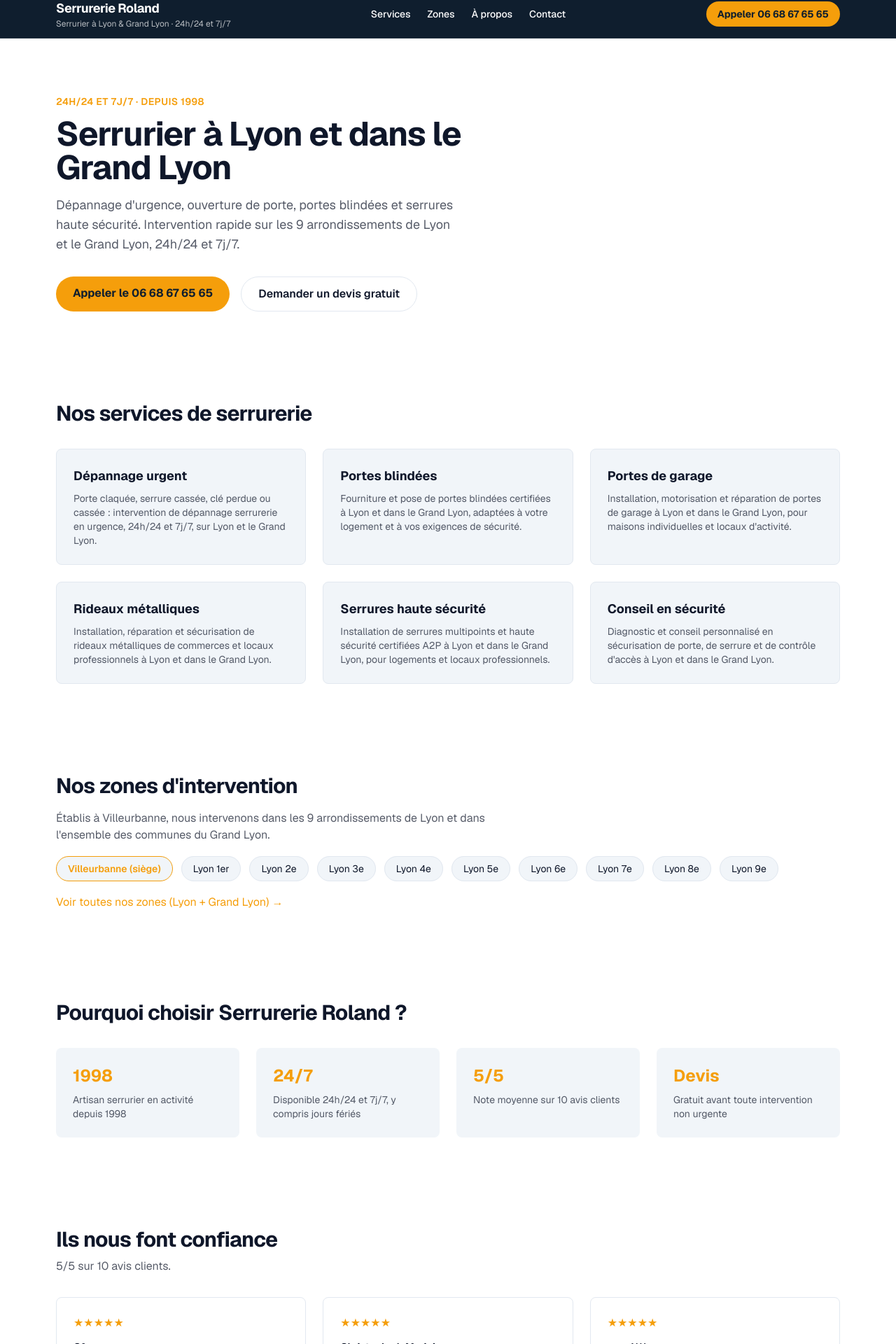
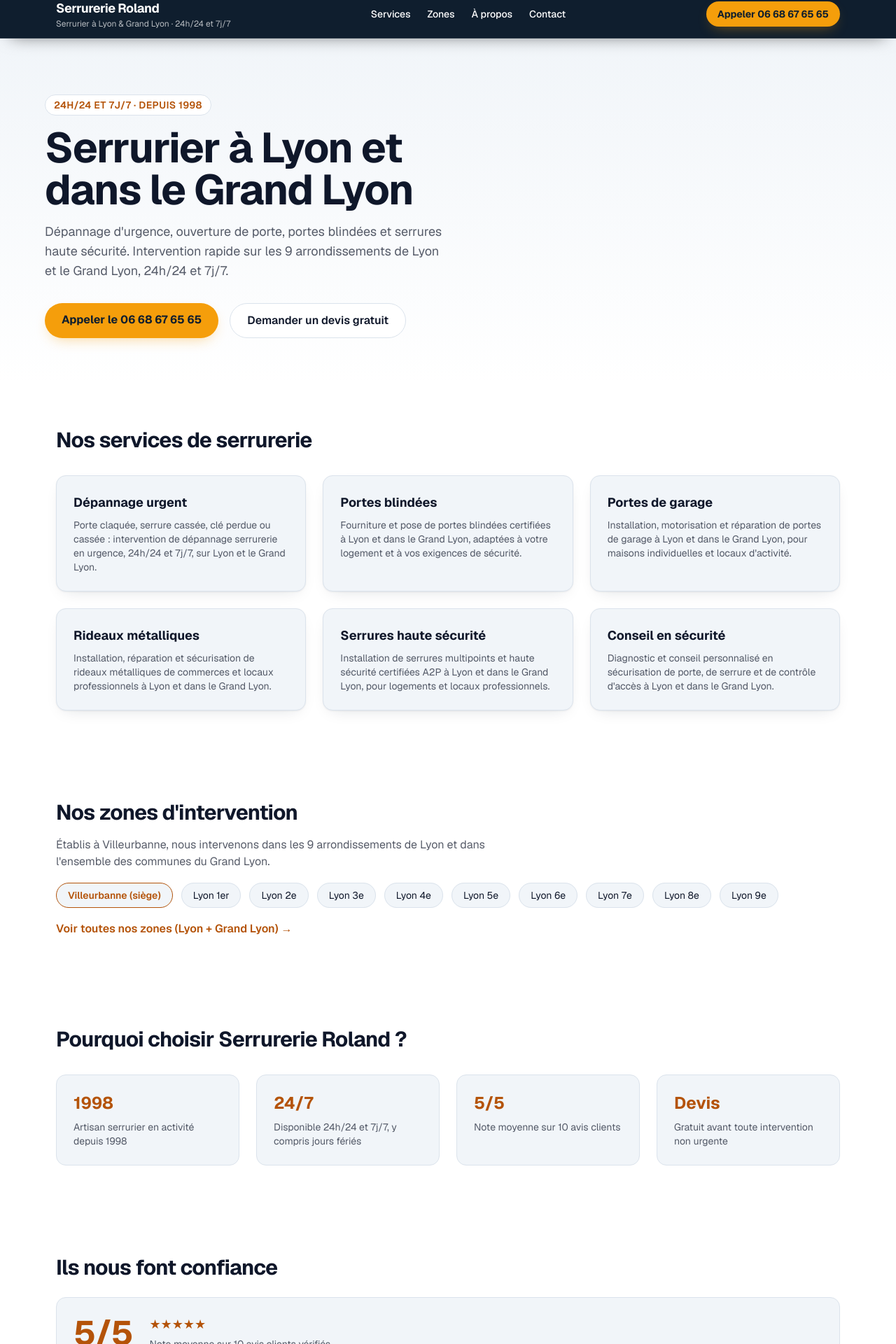
Before and after one commit to zboobinn/serrureriev2, a Next.js app: page / in a window 1280 px wide. Shown: the part 14-1934 px from the top of the page at 70% size. Built offline with nearby package versions, Linux system fonts and the light colour scheme; no server answers.

Commit message:
lot 1 et 2

```diff
--- a/src/app/globals.css
+++ b/src/app/globals.css
@@ -2,32 +2,58 @@
 
 /*
  * Palette Serrurerie Roland — professionnel, rassurant, orienté urgence.
- *   brand   : bleu ardoise très sombre (métal), fond header/footer
- *   accent  : ambre chaud, réservé aux CTA (appel, devis)
- *   surface : fonds clairs de contenu
+ *   brand        : bleu ardoise très sombre (métal), fond header/footer
+ *   brand-2      : bleu ardoise intermédiaire, pour la profondeur (dégradés,
+ *                  cartes sombres) sans casser le contraste du texte blanc
+ *   accent       : ambre chaud — réservé aux FONDS (boutons) et au texte sur
+ *                  fond sombre. Contraste insuffisant en texte sur fond clair
+ *                  (~2:1) : ne jamais l'utiliser en texte sur blanc/surface.
+ *   accent-strong: ambre foncé — texte accent sur fond clair (AA, ratio ≥ 4.5:1)
+ *   surface      : fond clair de contenu (niveau 1)
+ *   surface-2    : fond clair de contenu (niveau 2, alternance de sections)
+ *   border       : bordure neutre à teinte acier
  */
 :root {
   --background: #ffffff;
   --foreground: #0f172a; /* slate-900 */
 
   --brand: #0f1e2e; /* bleu nuit métal */
+  --brand-2: #1e2f42; /* bleu nuit métal, un ton au-dessus (profondeur) */
   --brand-foreground: #f8fafc;
-  --accent: #f59e0b; /* ambre */
+
+  --accent: #f59e0b; /* ambre — fonds boutons / texte sur fond sombre uniquement */
   --accent-foreground: #0f1e2e;
+  --accent-strong: #b45309; /* ambre foncé — texte accent sur fond clair (AA) */
 
   --surface: #f1f5f9; /* slate-100 */
-  --border: #e2e8f0; /* slate-200 */
+  --surface-2: #e8edf3; /* légèrement plus soutenu, pour l'alternance */
+  --border: #dbe3ec; /* acier clair */
+
+  --radius-card: 0.875rem;
+  --radius-pill: 9999px;
+
+  --shadow-card: 0 1px 2px rgba(15, 30, 46, 0.06), 0 8px 24px -12px rgba(15, 30, 46, 0.18);
+  --shadow-cta: 0 8px 20px -8px rgba(245, 158, 11, 0.45);
 }
 
 @theme inline {
   --color-background: var(--background);
   --color-foreground: var(--foreground);
   --color-brand: var(--brand);
+  --color-brand-2: var(--brand-2);
   --color-brand-foreground: var(--brand-foreground);
   --color-accent: var(--accent);
   --color-accent-foreground: var(--accent-foreground);
+  --color-accent-strong: var(--accent-strong);
   --color-surface: var(--surface);
+  --color-surface-2: var(--surface-2);
   --color-border: var(--border);
+
+  --radius-card: var(--radius-card);
+  --radius-pill: var(--radius-pill);
+
+  --shadow-card: var(--shadow-card);
+  --shadow-cta: var(--shadow-cta);
 
   --font-sans: var(--font-geist-sans);
 }
@@ -35,3 +61,27 @@
 body {
   font-family: var(--font-sans), Arial, Helvetica, sans-serif;
 }
+
+@layer components {
+  /* Anneau de focus clavier pour les éléments interactifs sur fond clair. */
+  .focus-ring {
+    outline: none;
+  }
+  .focus-ring:focus-visible {
+    outline: none;
+    box-shadow:
+      0 0 0 2px var(--background),
+      0 0 0 4px var(--accent-strong);
+  }
+
+  /* Idem, pour les éléments interactifs sur fond sombre (brand). */
+  .focus-ring-invert {
+    outline: none;
+  }
+  .focus-ring-invert:focus-visible {
+    outline: none;
+    box-shadow:
+      0 0 0 2px var(--brand),
+      0 0 0 4px var(--accent);
+  }
+}
--- a/src/app/page.tsx
+++ b/src/app/page.tsx
@@ -37,12 +37,13 @@ export default function Home() {
         schema={[localBusinessSchema(), faqSchema(breadcrumbFaqItems)]}
       />
 
-      {/* Hero */}
-      <section className="mx-auto max-w-6xl px-4 pt-12 pb-16 sm:pt-20">
-        <p className="text-sm font-semibold uppercase tracking-wide text-accent">
+      {/* Hero — pas d'image (LCP = le texte, aucun poids visuel supplémentaire) */}
+      <section className="relative overflow-hidden bg-linear-to-b from-surface to-background px-4 pt-12 pb-16 sm:pt-20">
+        <div className="mx-auto max-w-6xl">
+          <p className="inline-flex items-center gap-2 rounded-pill border border-border bg-background px-3 py-1 text-sm font-semibold uppercase tracking-wide text-accent-strong">
             {SITE.openingHours.label} · Depuis {SITE.foundingYear}
           </p>
-        <h1 className="mt-3 max-w-2xl text-4xl font-bold tracking-tight sm:text-5xl">
+          <h1 className="mt-4 max-w-2xl text-4xl font-bold tracking-tight text-balance sm:text-5xl md:text-6xl">
             Serrurier à Lyon et dans le Grand Lyon
           </h1>
           <p className="mt-4 max-w-xl text-lg text-foreground/70">
@@ -54,16 +55,17 @@ export default function Home() {
           <div className="mt-8 flex flex-wrap gap-4">
             <a
               href={telHref}
-            className="rounded-full bg-accent px-6 py-3 font-bold text-accent-foreground"
+              className="focus-ring rounded-pill bg-accent px-6 py-3 font-bold text-accent-foreground shadow-cta transition-colors hover:bg-accent/90"
             >
               Appeler le {SITE.phone}
             </a>
             <Link
               href="/contact"
-            className="rounded-full border border-border px-6 py-3 font-semibold hover:bg-surface"
+              className="focus-ring rounded-pill border border-border bg-background px-6 py-3 font-semibold transition-colors hover:border-accent-strong hover:bg-surface"
             >
               Demander un devis gratuit
             </Link>
+          </div>
         </div>
       </section>
 
@@ -77,7 +79,7 @@ export default function Home() {
             <li key={service.slug}>
               <Link
                 href={serviceHref(service)}
-                className="block h-full rounded-lg border border-border bg-surface p-6 transition-colors hover:border-accent"
+                className="focus-ring block h-full rounded-card border border-border bg-surface p-6 shadow-card transition-[border-color,box-shadow] hover:border-accent-strong hover:shadow-lg"
               >
                 <h3 className="text-lg font-bold">{service.nom}</h3>
                 <p className="mt-2 text-sm text-foreground/70">
@@ -103,7 +105,7 @@ export default function Home() {
             <li>
               <Link
                 href={zoneHref(siege)}
-                className="rounded-full border border-accent bg-surface px-4 py-2 text-sm font-semibold text-accent"
+                className="focus-ring rounded-pill border border-accent-strong bg-surface px-4 py-2 text-sm font-semibold text-accent-strong transition-colors hover:bg-background"
               >
                 {siege.nom} (siège)
               </Link>
@@ -113,7 +115,7 @@ export default function Home() {
             <li key={z.slug}>
               <Link
                 href={zoneHref(z)}
-                className="rounded-full border border-border bg-surface px-4 py-2 text-sm hover:border-accent"
+                className="focus-ring rounded-pill border border-border bg-surface px-4 py-2 text-sm transition-colors hover:border-accent-strong"
               >
                 {z.nom}
               </Link>
@@ -122,7 +124,7 @@ export default function Home() {
         </ul>
         <Link
           href="/zones"
-          className="mt-6 inline-block text-accent underline-offset-2 hover:underline"
+          className="focus-ring mt-6 inline-block rounded-sm font-semibold text-accent-strong underline-offset-2 hover:underline"
         >
           Voir toutes nos zones (Lyon + Grand Lyon) →
         </Link>
@@ -134,28 +136,28 @@ export default function Home() {
           Pourquoi choisir {SITE.name} ?
         </h2>
         <ul className="mt-8 grid gap-6 sm:grid-cols-2 lg:grid-cols-4">
-          <li className="rounded-lg bg-surface p-6">
-            <p className="text-2xl font-bold text-accent">{SITE.foundingYear}</p>
+          <li className="rounded-card border border-border bg-surface p-6">
+            <p className="text-2xl font-bold text-accent-strong">{SITE.foundingYear}</p>
             <p className="mt-2 text-sm text-foreground/70">
               Artisan serrurier en activité depuis {SITE.foundingYear}
             </p>
           </li>
-          <li className="rounded-lg bg-surface p-6">
-            <p className="text-2xl font-bold text-accent">24/7</p>
+          <li className="rounded-card border border-border bg-surface p-6">
+            <p className="text-2xl font-bold text-accent-strong">24/7</p>
             <p className="mt-2 text-sm text-foreground/70">
               Disponible {SITE.openingHours.label}, y compris jours fériés
             </p>
           </li>
-          <li className="rounded-lg bg-surface p-6">
-            <p className="text-2xl font-bold text-accent">
+          <li className="rounded-card border border-border bg-surface p-6">
+            <p className="text-2xl font-bold text-accent-strong">
               {averageRating}/5
             </p>
             <p className="mt-2 text-sm text-foreground/70">
               Note moyenne sur {reviewCount} avis clients
             </p>
           </li>
-          <li className="rounded-lg bg-surface p-6">
-            <p className="text-2xl font-bold text-accent">Devis</p>
+          <li className="rounded-card border border-border bg-surface p-6">
+            <p className="text-2xl font-bold text-accent-strong">Devis</p>
             <p className="mt-2 text-sm text-foreground/70">
               Gratuit avant toute intervention non urgente
             </p>
@@ -168,18 +170,37 @@ export default function Home() {
         </ul>
       </section>
 
-      {/* Avis clients — les 10 avis réels, identiques au JSON-LD ci-dessus */}
+      {/*
+        Avis clients — les 10 avis réels, identiques au JSON-LD ci-dessus.
+        Le bloc "note globale" ci-dessous est un rendu purement visuel dérivé
+        de data/reviews.ts (averageRating/reviewCount) : aucun balisage
+        AggregateRating/Review n'est ajouté (voir lib/json-ld.ts, désactivé
+        intentionnellement).
+      */}
       <section className="mx-auto max-w-6xl px-4 py-16">
         <h2 className="text-2xl font-bold tracking-tight sm:text-3xl">
           Ils nous font confiance
         </h2>
-        <p className="mt-2 text-foreground/70">
-          {averageRating}/5 sur {reviewCount} avis clients.
+
+        <div className="mt-6 flex flex-wrap items-center gap-6 rounded-card border border-border bg-surface p-6">
+          <p className="text-5xl font-bold tracking-tight text-accent-strong">
+            {averageRating}/5
           </p>
+          <div>
+            <div aria-hidden="true" className="text-lg text-accent-strong">
+              {"★".repeat(averageRating)}
+              {"☆".repeat(5 - averageRating)}
+            </div>
+            <p className="mt-1 text-sm text-foreground/70">
+              Note moyenne sur {reviewCount} avis clients vérifiés
+            </p>
+          </div>
+        </div>
+
         <ul className="mt-8 grid gap-6 sm:grid-cols-2 lg:grid-cols-3">
           {reviews.map((review) => (
-            <li key={review.id} className="rounded-lg border border-border p-6">
-              <div aria-hidden="true" className="text-accent">
+            <li key={review.id} className="rounded-card border border-border p-6 shadow-card">
+              <div aria-hidden="true" className="text-accent-strong">
                 {"★".repeat(review.rating)}
                 {"☆".repeat(5 - review.rating)}
               </div>
@@ -200,9 +221,9 @@ export default function Home() {
           {faq.map((item) => (
             <details
               key={item.question}
-              className="rounded-lg border border-border p-4"
+              className="rounded-card border border-border p-4"
             >
-              <summary className="cursor-pointer font-semibold">
+              <summary className="focus-ring cursor-pointer rounded-sm font-semibold">
                 {item.question}
               </summary>
               <p className="mt-3 text-foreground/70">{item.reponse}</p>
@@ -213,7 +234,7 @@ export default function Home() {
 
       {/* CTA final */}
       <section className="mx-auto max-w-6xl px-4 py-16">
-        <div className="flex flex-wrap items-center justify-between gap-6 rounded-lg bg-brand px-8 py-10 text-white">
+        <div className="flex flex-wrap items-center justify-between gap-6 rounded-card bg-linear-to-br from-brand to-brand-2 px-8 py-10 text-white">
           <div>
             <h2 className="text-2xl font-bold">Une urgence serrurerie ?</h2>
             <p className="mt-2 text-white/70">
@@ -222,7 +243,7 @@ export default function Home() {
           </div>
           <a
             href={telHref}
-            className="rounded-full bg-accent px-6 py-3 font-bold text-accent-foreground"
+            className="focus-ring-invert rounded-pill bg-accent px-6 py-3 font-bold text-accent-foreground shadow-cta transition-colors hover:bg-accent/90"
           >
             Appeler le {SITE.phone}
           </a>
--- a/src/components/layout/Header.tsx
+++ b/src/components/layout/Header.tsx
@@ -8,9 +8,9 @@ import { SITE, telHref } from "@/data/site";
  */
 export function Header() {
   return (
-    <header className="sticky top-0 z-40 border-b border-white/10 bg-brand text-white">
+    <header className="sticky top-0 z-40 border-b border-white/10 bg-brand text-white shadow-[0_1px_0_0_rgba(255,255,255,0.06),0_12px_24px_-16px_rgba(0,0,0,0.6)]">
       <div className="mx-auto flex max-w-6xl items-center justify-between gap-4 px-4 py-3">
-        <Link href="/" className="flex flex-col leading-tight">
+        <Link href="/" className="focus-ring-invert flex flex-col rounded-sm leading-tight">
           <span className="text-lg font-bold tracking-tight">{SITE.name}</span>
           <span className="text-xs text-white/70">
             Serrurier à Lyon &amp; Grand Lyon · {SITE.openingHours.label}
@@ -21,23 +21,23 @@ export function Header() {
           aria-label="Navigation principale"
           className="hidden items-center gap-6 text-sm font-medium md:flex"
         >
-          <Link href="/services" className="hover:text-accent">
+          <Link href="/services" className="focus-ring-invert rounded-sm transition-colors hover:text-accent">
             Services
           </Link>
-          <Link href="/zones" className="hover:text-accent">
+          <Link href="/zones" className="focus-ring-invert rounded-sm transition-colors hover:text-accent">
             Zones
           </Link>
-          <Link href="/a-propos" className="hover:text-accent">
+          <Link href="/a-propos" className="focus-ring-invert rounded-sm transition-colors hover:text-accent">
             À propos
           </Link>
-          <Link href="/contact" className="hover:text-accent">
+          <Link href="/contact" className="focus-ring-invert rounded-sm transition-colors hover:text-accent">
             Contact
           </Link>
         </nav>
 
         <a
           href={telHref}
-          className="rounded-full bg-accent px-4 py-2 text-sm font-bold text-brand transition-colors hover:bg-accent/90"
+          className="focus-ring-invert rounded-pill bg-accent px-4 py-2 text-sm font-bold text-brand shadow-cta transition-colors hover:bg-accent/90"
         >
           <span className="hidden sm:inline">Appeler&nbsp;</span>
           {SITE.phone}
--- a/src/components/layout/MobileCallBar.tsx
+++ b/src/components/layout/MobileCallBar.tsx
@@ -6,10 +6,10 @@ import { SITE, telHref } from "@/data/site";
  */
 export function MobileCallBar() {
   return (
-    <div className="fixed inset-x-0 bottom-0 z-50 border-t border-white/10 bg-brand/95 p-3 backdrop-blur md:hidden">
+    <div className="fixed inset-x-0 bottom-0 z-50 border-t border-white/10 bg-brand/95 p-3 shadow-[0_-8px_24px_-12px_rgba(0,0,0,0.5)] backdrop-blur md:hidden">
       <a
         href={telHref}
-        className="flex w-full items-center justify-center gap-2 rounded-full bg-accent px-5 py-3 text-base font-bold text-brand"
+        className="focus-ring-invert flex w-full items-center justify-center gap-2 rounded-pill bg-accent px-5 py-3 text-base font-bold text-brand shadow-cta transition-transform active:scale-[0.98]"
         aria-label={`Appeler ${SITE.name} au ${SITE.phone}`}
       >
         📞 Appeler — {SITE.phone}
```
Also changed, not shown: src/components/layout/Footer.tsx (+11 -11 lines). Lines whose indentation alone changed are shown as unchanged.
